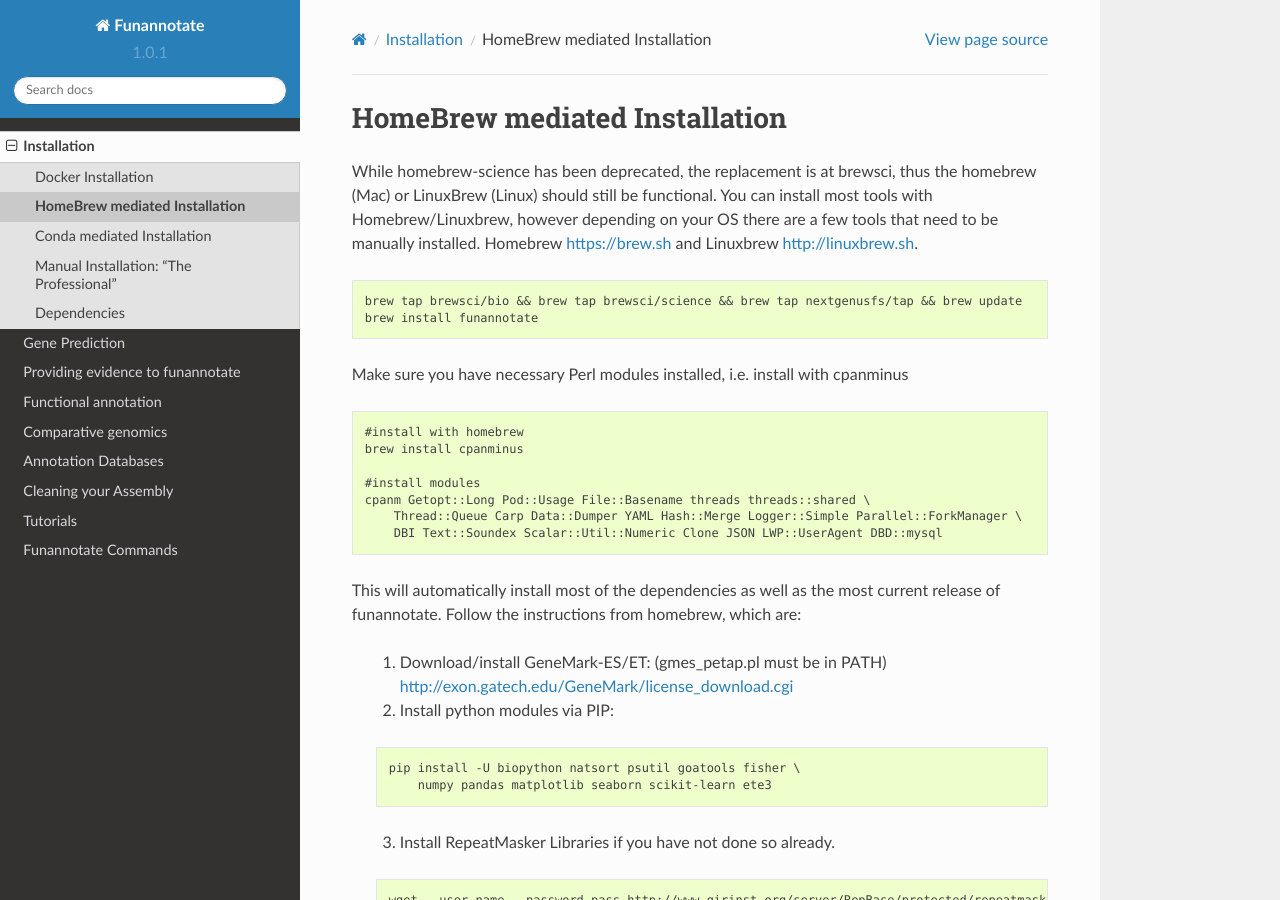
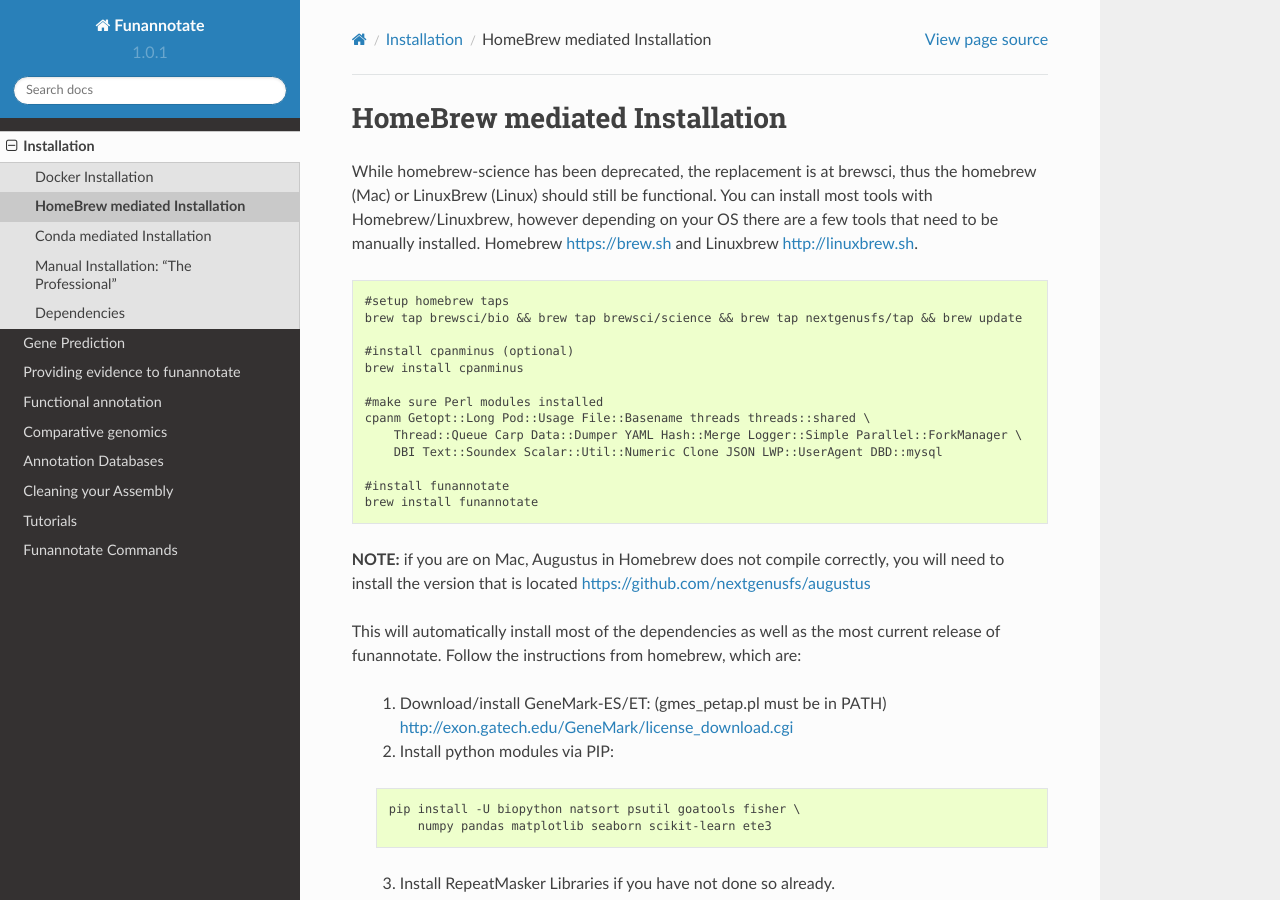
Before and after one commit to nextgenusfs/funannotate, a Sphinx documentation site: the page built from docs/homebrew.rst, in a window 1280 px wide and 900 px high. Built offline with Sphinx 7.4.7 and the Read the Docs theme 2.0.0, drawn with Linux system fonts in a browser that asks for light colours.

Commit message:
update perl modules in docs

```diff
--- a/docs/homebrew.rst
+++ b/docs/homebrew.rst
@@ -7,21 +7,21 @@
 
 .. code-block:: none
 
+    #setup homebrew taps
     brew tap brewsci/bio && brew tap brewsci/science && brew tap nextgenusfs/tap && brew update
-    brew install funannotate
 
-
-Make sure you have necessary Perl modules installed, i.e. install with cpanminus
-
-.. code-block:: none
-
-    #install with homebrew
+    #install cpanminus (optional)
     brew install cpanminus
 
-    #install modules
+    #make sure Perl modules installed
     cpanm Getopt::Long Pod::Usage File::Basename threads threads::shared \
         Thread::Queue Carp Data::Dumper YAML Hash::Merge Logger::Simple Parallel::ForkManager \
         DBI Text::Soundex Scalar::Util::Numeric Clone JSON LWP::UserAgent DBD::mysql
+
+    #install funannotate
+    brew install funannotate
+
+**NOTE:** if you are on Mac, Augustus in Homebrew does not compile correctly, you will need to install the version that is located https://github.com/nextgenusfs/augustus
 
 
 This will automatically install most of the dependencies as well as the most current release of funannotate. Follow the instructions from homebrew, which are:
```
